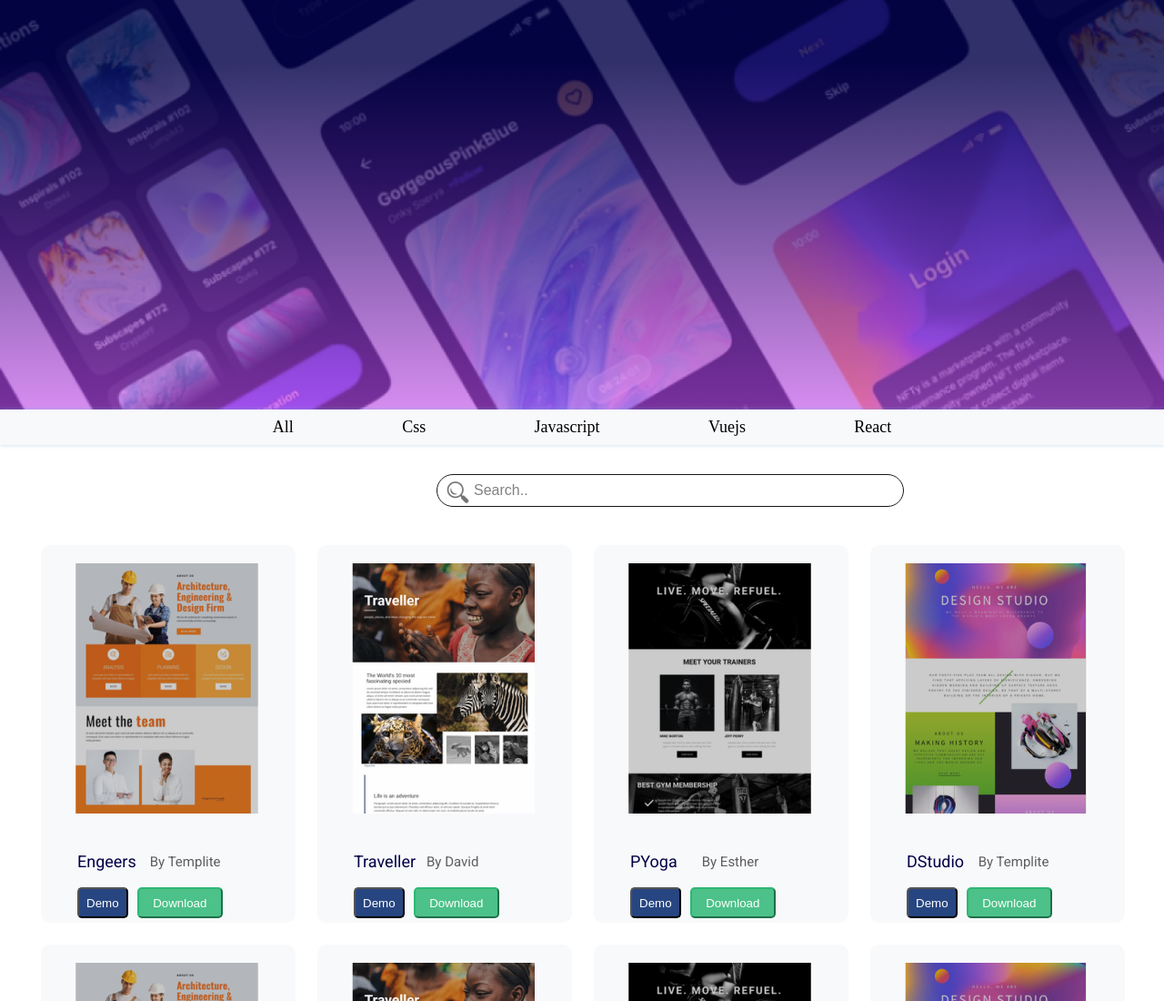
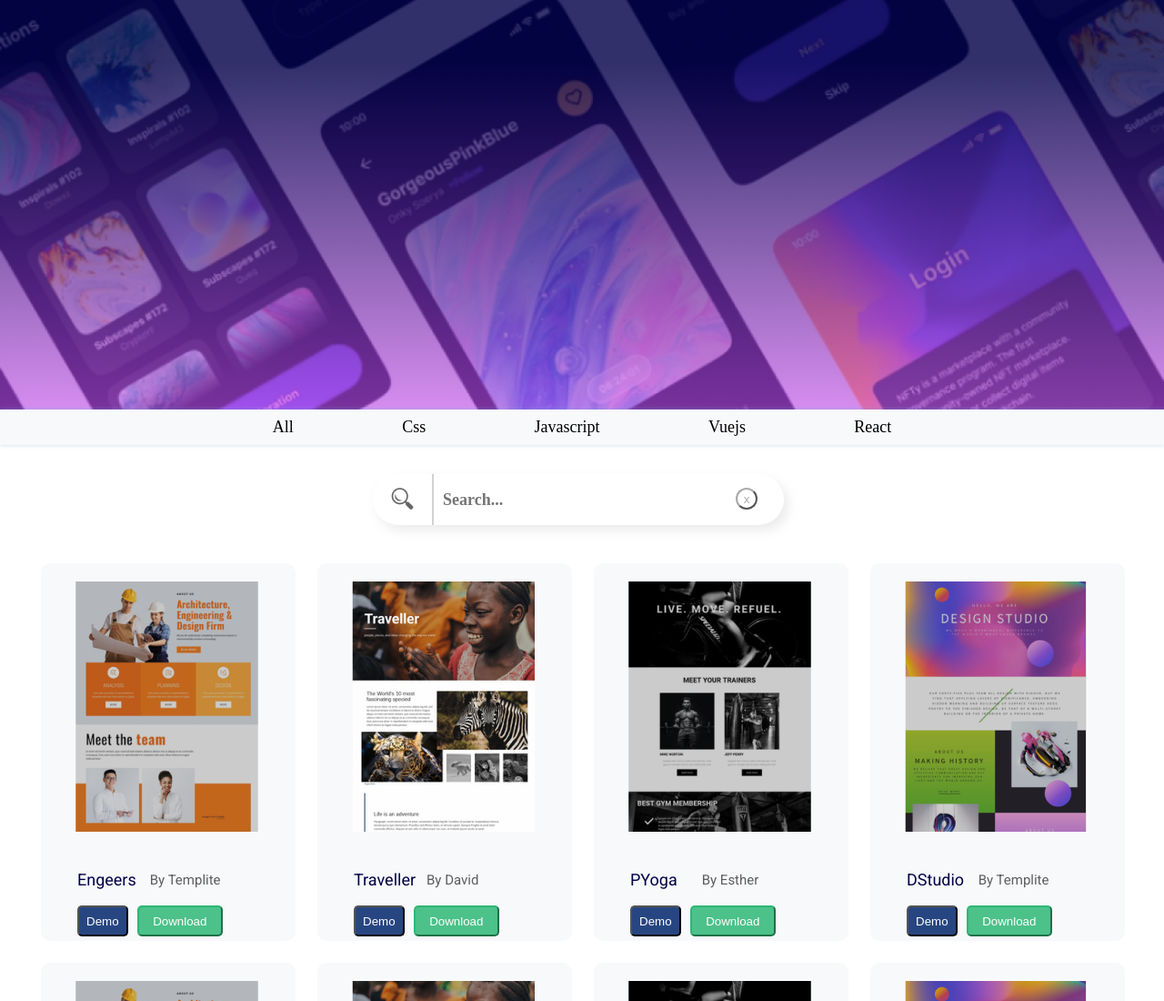
Before and after one commit to Chiamaka007/templite_frontend, a plain HTML site: page index.html in a window 1280 px wide. Shown: the top 1100 px of the page at 91% size. Drawn offline with Linux system fonts and the light colour scheme; a web font is replaced by a local one.

Commit message:
Fix search bar

```diff
--- a/index.html
+++ b/index.html
@@ -44,13 +44,10 @@
 
 
       <!-- SearchBar -->
-      <form class="searchbar" action="">
-      <!-- <div class='searchbar'> -->
-        <input type="text" id="searchInput" placeholder="Search..">
-        <button type="submit" id='submitsearch'>
-          <span>x</span>
-        </button>
-      <!-- </div> -->
+      <form class="search-bar" action="">
+      <div class='search-icon'><img src="./images/icons/search.png" alt=""></div>
+        <input type="text" class="search-input" id="searchInput" placeholder="Search...">
+        <button type="text" class="search-cancel" id='searchCancel'>x</button>
     </form>
       <!-- End SearchBar -->
 
--- a/src/css/styles.css
+++ b/src/css/styles.css
@@ -94,50 +94,50 @@ nav a:hover {
 
 
 /* SearchBar */
-input:focus {
-  outline-offset: -2px;
+.search-bar {
+  width: 452px;
+  height: 56px;
+  display: flex;
+  flex-wrap: nowrap;
+  background: #FFFFFF;
+  box-shadow: 5px 6px 12px rgba(176, 176, 176, 0.25);
+  border-radius: 40px;
+  margin-left: 410px;
+}
+.search-icon img{
+  padding-right:20px;
+  padding-top: 15px;
+  padding-left: 20px;
 }
 
-.searchbar {
-  margin-top: 10px;
-  margin-left: 480px;
-  width:452px;
+.search-input {
+  width: 300px;
+  border-right: 0;
+  border-top: 0;
+  border-bottom: 0;
+  border-left: 2px solid #D3D2D2;
+  padding-left: 10px;
+  font-family: Nunito;
+  font-style: normal;
+  font-weight: bold;
+  font-size: 18px;
+  line-height: 25px;
+  color: #A9A9A9;
+
 
 }
 
-#submitsearch{
-/* border: 1px solid rgb(138, 134, 134); */
-margin-left: -82px;
-padding: 5px;
-cursor: pointer;
-padding-left: 5px;
-padding-right: 8px;
-padding-top: 4px;
-display: none;
-margin-right:110px;
-border: none;
-background: #FFFFFF;
-box-shadow: 5px 6px 12px rgba(176, 176, 176, 0.25);
-border-radius: 40px;
-
+.search-cancel {
+  width: 24px;
+  height: 24px;
+  border-radius: 50px;
+  border-color: #A9A9A9;
+  background-color: white;
+  color: #A9A9A9;
+  margin-left: 20px;
+  margin-top: 15px;
+  cursor: pointer;
 }
-
-#searchInput {
-    width: 452px;
-    border: 1px solid #000;
-    border-radius: 30px;
-    font-size: 16px;
-    background-color: white;
-    background-image:url('../../images/icons/search.png');
-    background-position: 10px 7px;
-    background-repeat: no-repeat;
-    padding: 8px 20px 8px 40px;
-    -webkit-transition: width 0.8s ease-in-out;
-    transition: width 0.8s ease-in-out;
-    outline: none;
-    opacity: 0.9;
-
-  }
 
 /* End SearchBar */
 
```
